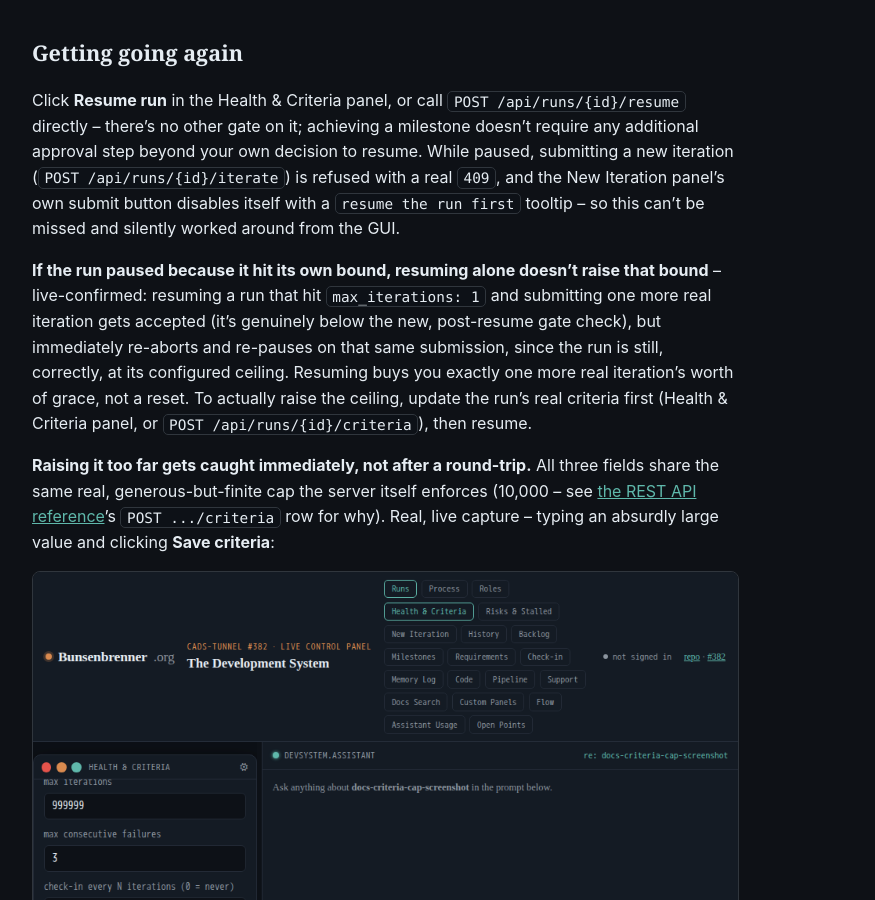
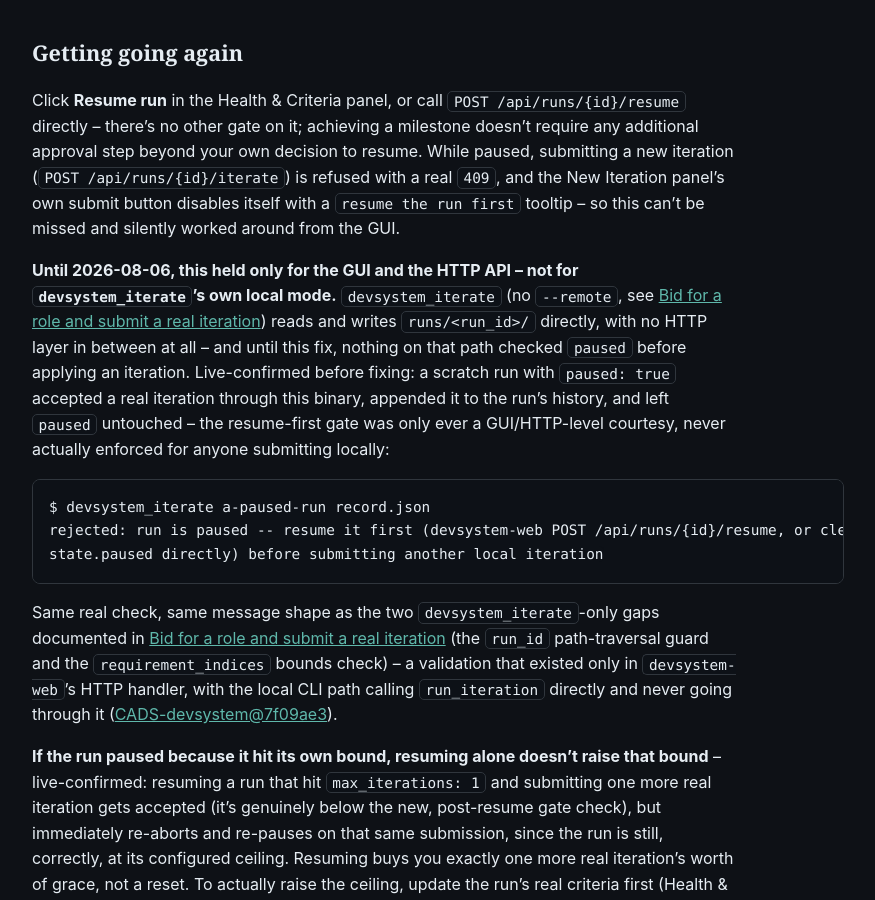
Before and after one commit to scimbe/CADS-devsystem-docs, a Jekyll site: the page built from _how-to/why-did-my-run-pause.md, in a window 1280 px wide and 900 px high, scrolled down 3035 px. Shown: the whole window, without its empty margins (322-1197 px from the left). Built offline with Jekyll 4.4.1, drawn with Linux system fonts in a browser that asks for light colours.

Commit message:
how-to: document the local-CLI paused-run gate fix
CADS-devsystem@7f09ae3 closed a third gap of the identical "two real
entry points, one bug class" shape already documented here for the
run_id path-traversal guard and the requirement_indices bounds check:
devsystem_iterate's local (non---remote) mode never checked whether a
run was paused before applying an iteration, even though the HTTP path
(iterate_run) and the GUI both already enforced it with a real 409.

Documented where each half of the story actually lives: the live
reproduction and fix in why-did-my-run-pause.md, right next to the
existing explanation of the GUI/HTTP-level enforcement it was missing
from; a short cross-reference alongside the other two local-CLI-only
gaps in submit-an-iteration.md. Hermetic Jekyll build clean, both new
cross-links resolve to the correct baseurl'd path in the built site.

Co-Authored-By: Claude Sonnet 5 <noreply@anthropic.com>
Claude-Session: https://claude.ai/code/session_018FkngvdKnmVcAT84EZe7Ur

````diff
--- a/_how-to/why-did-my-run-pause.md
+++ b/_how-to/why-did-my-run-pause.md
@@ -97,6 +97,28 @@ approval step beyond your own decision to resume. While paused, submitting a new
 submit button disables itself with a `resume the run first` tooltip -- so this can't be missed
 and silently worked around from the GUI.
 
+**Until 2026-08-06, this held only for the GUI and the HTTP API -- not for `devsystem_iterate`'s
+own local mode.** `devsystem_iterate` (no `--remote`, see [Bid for a role and submit a real
+iteration]({{ '/how-to/submit-an-iteration/' | relative_url }})) reads and writes `runs/<run_id>/`
+directly, with no HTTP layer in between at all -- and until this fix, nothing on that path checked
+`paused` before applying an iteration. Live-confirmed before fixing: a scratch run with
+`paused: true` accepted a real iteration through this binary, appended it to the run's history, and
+left `paused` untouched -- the resume-first gate was only ever a GUI/HTTP-level courtesy, never
+actually enforced for anyone submitting locally:
+
+```
+$ devsystem_iterate a-paused-run record.json
+rejected: run is paused -- resume it first (devsystem-web POST /api/runs/{id}/resume, or clear
+state.paused directly) before submitting another local iteration
+```
+
+Same real check, same message shape as the two `devsystem_iterate`-only gaps documented in
+[Bid for a role and submit a real iteration]({{ '/how-to/submit-an-iteration/' | relative_url }})
+(the `run_id` path-traversal guard and the `requirement_indices` bounds check) -- a validation that
+existed only in `devsystem-web`'s HTTP handler, with the local CLI path calling `run_iteration`
+directly and never going through it
+([CADS-devsystem@7f09ae3](https://github.com/scimbe/CADS-devsystem/commit/7f09ae3)).
+
 **If the run paused because it hit its own bound, resuming alone doesn't raise that bound** --
 live-confirmed: resuming a run that hit `max_iterations: 1` and submitting one more real iteration
 gets accepted (it's genuinely below the new, post-resume gate check), but immediately re-aborts and
````
Also changed, not shown: _how-to/submit-an-iteration.md (+4 -0 lines).
